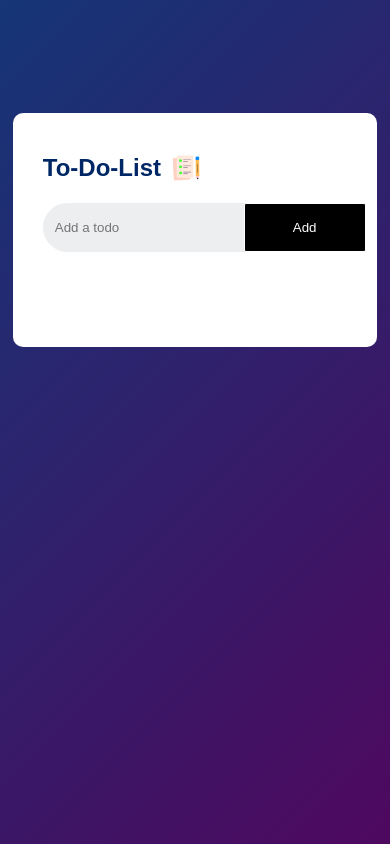
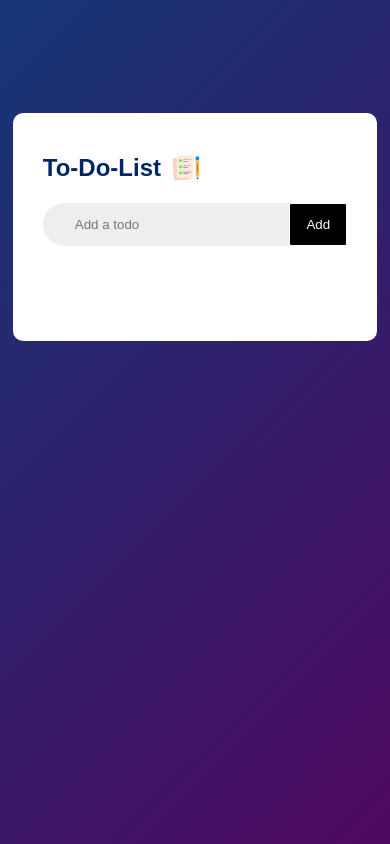
Before and after one commit to sushant-lm10/todoApp, a plain HTML site: page index.html in a window 390 px wide. Drawn offline with Linux system fonts and the light colour scheme.

Commit message:
Update style.css

```diff
--- a/style.css
+++ b/style.css
@@ -114,6 +114,9 @@ background-color: rgb(165, 165, 165);
 }
 
 @media screen and (max-width:395px){
-.row{
-padding-left: 0;}
+
+button{
+  padding: 1em 1.2em;
 }
+
+}
```
